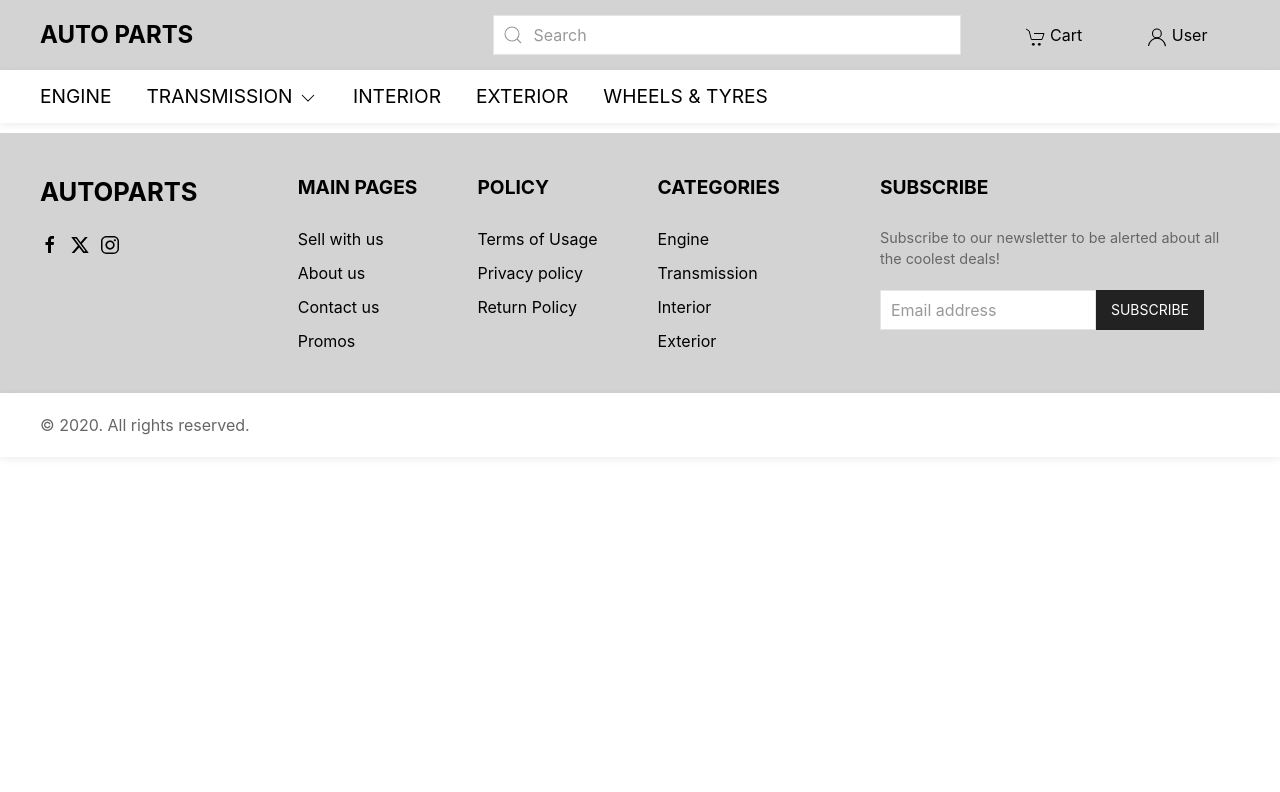
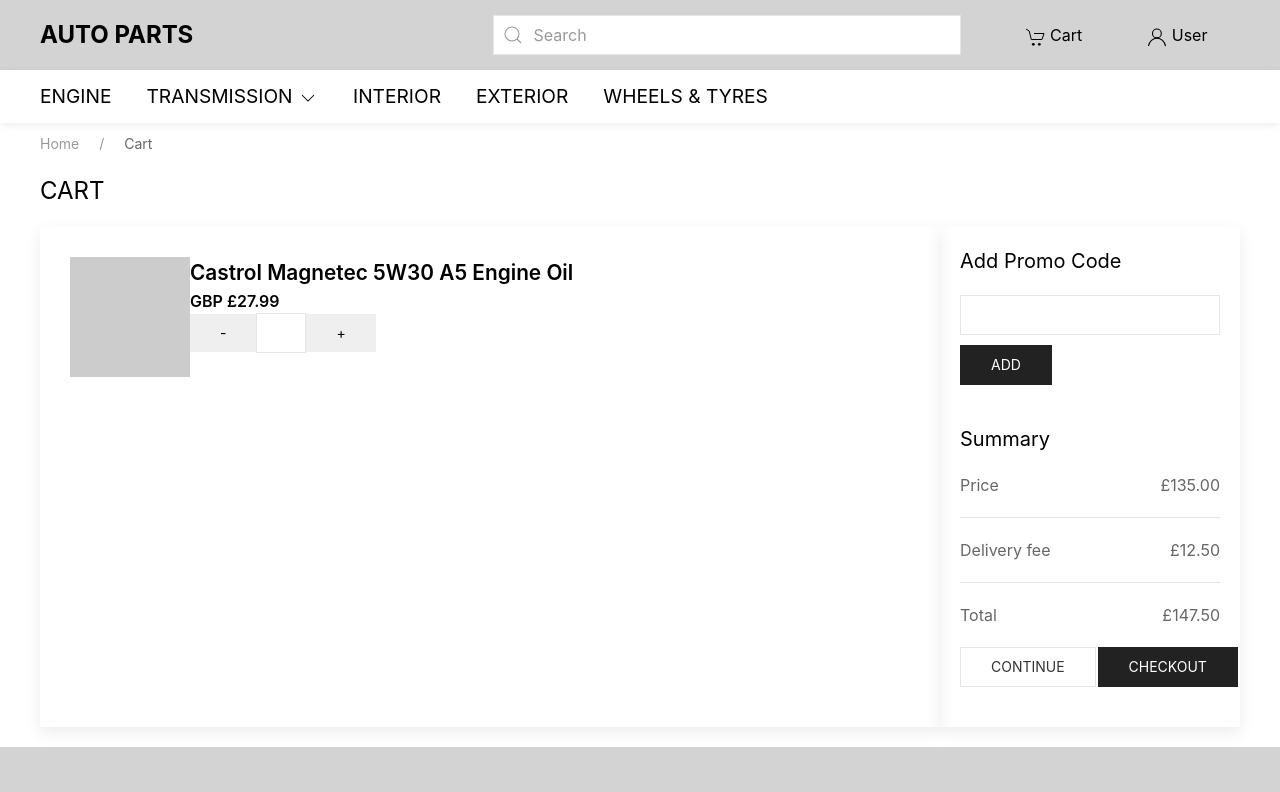
Before and after one commit to donxp/ecommerce-client, a Nuxt app: page /cart in a window 1280 px wide. Shown: the top 792 px of the page. Built offline with nearby package versions, Linux system fonts and the light colour scheme.

Commit message:
general cart layout, add CartTotal component

```diff
--- a/components/Header.vue
+++ b/components/Header.vue
@@ -10,8 +10,10 @@
                     <input type="text" class="uk-input" placeholder="Search">
                 </div>
                 <div class="header-cart">
-                    <span uk-icon="cart"></span>
-                    Cart
+                    <n-link to="/cart">
+                        <span uk-icon="cart"></span>
+                        Cart
+                    </n-link>
                 </div>
                 <div class="header-user">
                     <UserDropdown />
@@ -58,4 +60,9 @@ export default {
 .header-search-bar {
     min-width: 60%;
 }
+
+.header-cart > a {
+    color: black;
+    text-decoration: none;
+}
 </style>
--- /dev/null
+++ b/components/cart/Cart.vue
@@ -0,0 +1,60 @@
+<template>
+    <div class="cart-contents">
+        <div class="cart-item" v-for="(item, index) in items" :key="index">
+            <div class="uk-flex">
+                <div class="product-image">
+                    <div class="placeholder-product-image"></div>
+                </div>
+                <div class="product-details uk-flex uk-flex-column">
+                    <div class="product-title">{{ item.name }}</div>
+                    <div class="product-price">GBP £{{ item.price }}</div>
+                    <div class="product-quantity">
+                        <button class="uk-button">-</button>
+                        <input type="text" class="uk-input uk-form-width-xsmall">
+                        <button class="uk-button">+</button>
+                    </div>
+                </div>
+            </div>
+        </div>
+    </div>
+</template>
+
+<script>
+export default {
+    data() {
+        return {
+            items: [
+                {
+                    name: 'Castrol Magnetec 5W30 A5 Engine Oil',
+                    price: '27.99'
+                }
+            ]
+        }
+    }
+}
+</script>
+
+<style scoped>
+.cart-contents {
+    padding: 30px;
+}
+
+.product-image > .placeholder-product-image {
+    width: 120px;
+    height: 120px;
+    background: #ccc;
+}
+
+.product-details {
+    color: black;
+}
+
+.product-details > .product-title {
+    font-size: 1.3em;
+    font-weight: 600;
+}
+
+.product-details > .product-price {
+    font-weight: 600;
+}
+</style>
--- /dev/null
+++ b/components/cart/CartTotal.vue
@@ -0,0 +1,45 @@
+<template>
+    <div class="cart-total">
+        <h4 class="title">Add Promo Code</h4>
+        <div class="promo-code">
+            <input type="text" class="uk-input">
+            <button class="uk-button uk-button-secondary uk-margin-small-top">Add</button>
+        </div>
+        <h4 class="title">Summary</h4>
+        <div class="summary">
+            <div class="uk-flex uk-flex-between">
+                <div>Price</div>
+                <div>£135.00</div>
+            </div>
+            <hr>
+            <div class="uk-flex uk-flex-between">
+                <div>Delivery fee</div>
+                <div>£12.50</div>
+            </div>
+            <hr>
+            <div class="uk-flex uk-flex-between">
+                <div>Total</div>
+                <div>£147.50</div>
+            </div>
+        </div>
+        <div class="uk-grid-small uk-margin" uk-grid>
+            <div class="uk-width-1-2">
+                <button class="uk-button uk-button-default uk-remove-padding">Continue</button>
+            </div>
+            <div class="uk-width-1-2">
+                <button class="uk-button uk-button-secondary uk-remove-padding">Checkout</button>
+            </div>
+        </div>
+    </div>
+</template>
+
+<style scoped>
+.cart-total {
+    padding: 20px;
+}
+
+.cart-total > .title {
+    color: black;
+    font-weight: 400;
+}
+</style>
--- /dev/null
+++ b/pages/cart.vue
@@ -0,0 +1,33 @@
+<template>
+    <div class="uk-container uk-margin-bottom">
+        <Breadcrumbs :crumbs="crumbs" />
+        <h3 class="page-title">Cart</h3>
+        <div class="uk-grid-collapse" uk-grid>
+            <div class="uk-box-shadow-medium uk-width-3-4">
+                <Cart />
+            </div>
+            <div class="uk-box-shadow-medium uk-width-1-4">
+                <CartTotal />
+            </div>
+        </div>
+    </div>
+</template>
+
+<script>
+import Breadcrumbs from '../components/Breadcrumbs'
+import Cart from '../components/cart/Cart'
+import CartTotal from '../components/cart/CartTotal'
+
+export default {
+    components: { Breadcrumbs, Cart, CartTotal },
+    data() {
+        return {
+            crumbs: [
+                {
+                    name: 'Cart'
+                }
+            ]
+        }
+    }
+}
+</script>
```
